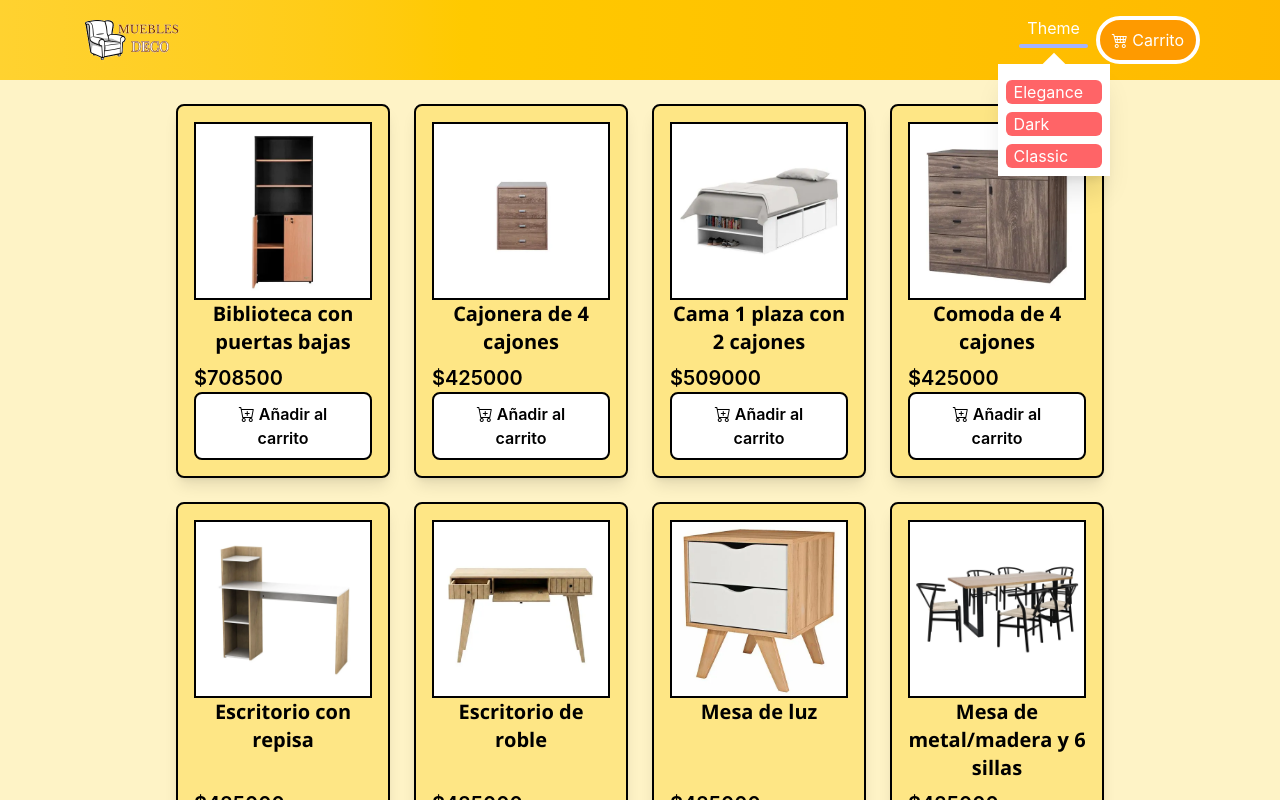
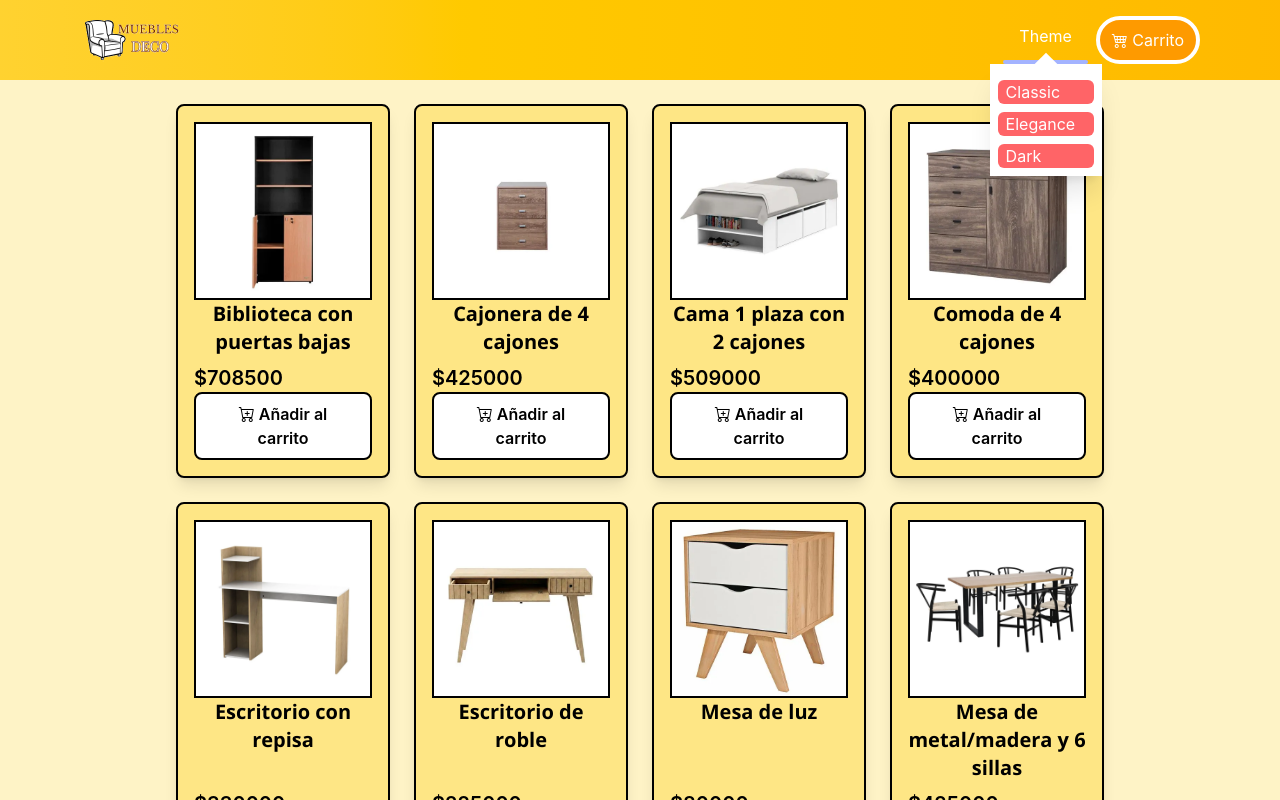
Before and after one commit to VicRamD/repo1_sprint3_mod4, a React (Vite) app: page / in a window 1280 px wide. Both pictures are taken after a click on the button "Theme". Shown: the top 800 px of the page. Built offline with nearby package versions, Linux system fonts and the light colour scheme; a web font is replaced by a local one.

Commit message:
añadiendo modificaciones para despliegue del menú de themes y añadiendo estilos a componentes

```diff
--- a/index.html
+++ b/index.html
@@ -4,7 +4,7 @@
     <meta charset="UTF-8" />
     <link rel="icon" type="image/svg+xml" href="/favicon.svg" />
     <meta name="viewport" content="width=device-width, initial-scale=1.0" />
-    <title>shopping-cart</title>
+    <title>Muebles Deco - List</title>
   </head>
   <body>
     <div id="root"></div>
--- a/src/components/Cart.jsx
+++ b/src/components/Cart.jsx
@@ -9,7 +9,7 @@ const Cart = () => {
 
             <div className={`fixed top-0 right-0 h-screen w-full lg:h-screen transform
             ${isOpen ? 'translate-x-0' : 'translate-x-full'}  transition-transform duration-300 ease-in-out z-45
-            flex flex-col bg-amber-700 dark:bg-mist-600`}>
+            flex flex-col bg-amber-700 dark:bg-mist-600 elegance:bg-elegance-500`}>
 
                 <div className="w-full h-1/12 bg-white flex justify-between shrink-0">
                     <h2 className="p-4 text-2xl">Mi carrito</h2>
--- a/src/components/ProductCard.jsx
+++ b/src/components/ProductCard.jsx
@@ -6,7 +6,7 @@ const ProductCard = ({product}) => {
 
   return (
     <div className="rounded-lg shadow-lg overflow-hidden max-w-80 p-4 border-2 border-black flex flex-col
-    bg-amber-200 text-black dark:bg-gray-700 dark:text-white">
+    bg-amber-200 text-black dark:bg-gray-700 dark:text-white elegance:bg-elegance-300">
             <img src={product.img} alt={product.alt} className="border-2 border-black"/>
 
             <div className="flex flex-col justify-between h-full">
@@ -16,7 +16,7 @@ const ProductCard = ({product}) => {
                 </h2>
                 <p className="text-xl font-semibold mt-auto">${product.price}</p>
                 <button className="bg-button-primary hover:bg-amber-40 py-2 px-4 border-2 border-black rounded-lg bg-white dark:bg-gray-500
-                w-full font-semibold cursor-pointer transition duration-200 hover:bg-neutral-400 hover:text-white
+                 w-full font-semibold cursor-pointer transition duration-200 hover:bg-neutral-400 hover:text-white
                 dark:hover:bg-white dark:hover:text-black" onClick={() => addToCartlist(product)}>
                     <i className="bi bi-cart-plus"></i> Añadir al carrito
                 </button>
--- a/src/components/layout/Footer.jsx
+++ b/src/components/layout/Footer.jsx
@@ -3,7 +3,7 @@ const Footer = () => {
     const nombreAutor = "Víctor Francisco Ramirez Diaz";
 
   return (
-    <footer className="p-5 mt-auto bg-blue-900 dark:bg-gray-600">
+    <footer className="p-5 mt-auto bg-orange-600 dark:bg-gray-600 elegance:bg-elegance-600">
       <p className="text-center text-white">Hecho con React por {nombreAutor}</p>
     </footer>
   )
--- a/src/components/layout/Header.jsx
+++ b/src/components/layout/Header.jsx
@@ -1,14 +1,20 @@
 import logo from "../../assets/logo-muebles-deco.png"
 import { useCartContext } from "../../contexts/CartContext";
 import { useThemeContext } from "../../contexts/ThemeContext"
+import { useOpener } from "../../hooks/useOpener";
 
 const Header = () => {
   const {toggle} = useCartContext();
   const {changeTheme, themes} = useThemeContext();
+  const {toggle: switcher, close, isOpen} = useOpener();
+
+  function closeTabAndChangeTheme(themeName){
+      changeTheme(themeName);
+      close();
+  }
 
   return (
     <header>
-        {/*<nav className='fixed flex items-center justify-between w-full h-[5em] bg-linear-to-r from-amber-300 to-amber-400 mx-auto z-30 py-5 px-6 lg:px-20 2xl:px-0'></nav>*/}
         <nav className='fixed flex items-center justify-between w-full h-[5em] bg-linear-to-r from-amber-300 to-amber-400
         elegance:bg-linear-to-r elegance:from-elegance-200 elegance:to-elegance-400
         dark:from-gray-600 dark:to-gray-900 mx-auto z-30 py-5 px-6 lg:px-20 2xl:px-0'>
@@ -19,17 +25,18 @@ const Header = () => {
           <div className="flex gap-4">
               {/**menu desplegable */}
               <div className="relative h-fit w-fit">
-                  <button className="relative text-white cursor-pointer">Theme</button>
+                  <button className="relative text-white cursor-pointer p-2 rounded-md hover:bg-white hover:text-black" onClick={switcher}>Theme</button>
                   <span className="absolute -bottom-2 -left-2 -right-2 h-1 origin-left rounded-full bg-indigo-300
                   transition-transform duration-300 ease-out"></span>
-                  <div className="absolute left-1/2 top-12 bg-white text-black -translate-x-1/2">
+
+                  <div className={`absolute left-1/2 top-12 bg-white text-black -translate-x-1/2 ${isOpen ? '' : 'hidden'}`}>
                     <div className="absolute -top-6 left-0 right-0 h-6 bg-transparent"></div>
                     <div className="absolute left-1/2 top-0 h-4 w-4 -translate-x-1/2 -translate-y-1/2 rotate-45 bg-white"></div>
                     <div className="size-28 bg-white p-2 shadow-xl  overflow-y-scroll">
                       <ul className="w-full">
                         {Object.keys(themes).map((themeName)=>{
                           return  <li key={themeName} className="cursor-pointer mt-2 px-2 text-white bg-red-400 dark:bg-gray-900
-                          elegance:bg-elegance-400 rounded-md" onClick={() => changeTheme(themeName)}>{themes[themeName]}</li>
+                          elegance:bg-elegance-400 rounded-md" onClick={() => closeTabAndChangeTheme(themeName)}>{themes[themeName]}</li>
                         })}
                       </ul>
 
@@ -39,7 +46,7 @@ const Header = () => {
 
               <button className='border-4 py-2 px-3 border-white text-white bg-amber-500 cursor-pointer rounded-3xl
               hover:text-amber-500 hover:bg-white dark:text-black dark:bg-white dark:border-gray-500
-              dark:hover:text-white dark:hover:bg-gray-500' onClick={toggle}><i className="bi bi-cart4"></i> Carrito</button>
+              dark:hover:text-white dark:hover:bg-gray-500 elegance:bg-elegance-500 elegance:hover:text-elegance-500' onClick={toggle}><i className="bi bi-cart4"></i> Carrito</button>
           </div>
       </nav>
     </header>
--- a/src/constants/furnitureList.js
+++ b/src/constants/furnitureList.js
@@ -2,13 +2,13 @@ export const furnitureList = [
     {id: 0, name: "Biblioteca con puertas bajas", alt:"Imagen de biblioteca con puertas bajas", img: "/src/assets/furniture/biblioteca-puertas-bajas-oficina.webp", price: "708500"},
     {id: 1, name: "Cajonera de 4 cajones", alt:"Imagen de cajonera con 4 cajones", img: "/src/assets/furniture/cajonera-dormitorio.webp", price: "425000"},
     {id: 2, name: "Cama 1 plaza con 2 cajones", alt:"Imagen de cama 1 plaza con 2 cajones", img: "/src/assets/furniture/cama-1plaza-2cajones-dormitorio.webp", price: "509000"},
-    {id: 3, name: "Comoda de 4 cajones", alt:"Imagen de comoda con 4 cajones", img: "/src/assets/furniture/comoda-4cajones-dormitorio.webp", price: "425000"},
-    {id: 4, name: "Escritorio con repisa", alt:"Imagen de escritorio con repisa", img: "/src/assets/furniture/escritorio-repisa-oficina.webp", price: "425000"},
-    {id: 5, name: "Escritorio de roble", alt:"Imagen de escritorio de roble", img: "/src/assets/furniture/escritorio-roble-oficina.webp", price: "425000"},
-    {id: 6, name: "Mesa de luz", alt:"Imagen de mesa de luz", img: "/src/assets/furniture/mesa-luz-dormitorio.webp", price: "425000"},
+    {id: 3, name: "Comoda de 4 cajones", alt:"Imagen de comoda con 4 cajones", img: "/src/assets/furniture/comoda-4cajones-dormitorio.webp", price: "400000"},
+    {id: 4, name: "Escritorio con repisa", alt:"Imagen de escritorio con repisa", img: "/src/assets/furniture/escritorio-repisa-oficina.webp", price: "330000"},
+    {id: 5, name: "Escritorio de roble", alt:"Imagen de escritorio de roble", img: "/src/assets/furniture/escritorio-roble-oficina.webp", price: "225000"},
+    {id: 6, name: "Mesa de luz", alt:"Imagen de mesa de luz", img: "/src/assets/furniture/mesa-luz-dormitorio.webp", price: "80000"},
     {id: 7, name: "Mesa de metal/madera y 6 sillas", alt:"Imagen de de mesa con 6 sillas", img: "/src/assets/furniture/mesa-metal-madera-6sillas-comedor.webp", price: "425000"},
-    {id: 8, name: "Mesa de metal/vidrio y 4 sillas", alt:"Imagen de mesa con 4 sillas", img: "/src/assets/furniture/mesa-metal-vidrio-4sillas-comedor.webp", price: "425000"},
-    {id: 9, name: "Mesa redonda", alt:"Imagen de mesa redonda", img: "/src/assets/furniture/mesa-redonda-comedor.webp", price: "425000"},
-    {id: 10, name: "Placard", alt:"Imagen de placard", img: "/src/assets/furniture/placard-dormitorio.webp", price: "425000"},
-    {id: 11, name: "Silla estilo bar", alt:"Imagen de silla bar", img: "/src/assets/furniture/silla-bar-comedor.webp", price: "425000"},
+    {id: 8, name: "Mesa de metal/vidrio y 4 sillas", alt:"Imagen de mesa con 4 sillas", img: "/src/assets/furniture/mesa-metal-vidrio-4sillas-comedor.webp", price: "350000"},
+    {id: 9, name: "Mesa redonda", alt:"Imagen de mesa redonda", img: "/src/assets/furniture/mesa-redonda-comedor.webp", price: "200500"},
+    {id: 10, name: "Placard", alt:"Imagen de placard", img: "/src/assets/furniture/placard-dormitorio.webp", price: "500000"},
+    {id: 11, name: "Silla estilo bar", alt:"Imagen de silla bar", img: "/src/assets/furniture/silla-bar-comedor.webp", price: "75000"},
 ]
--- /dev/null
+++ b/src/hooks/useOpener.js
@@ -0,0 +1,11 @@
+import { useState } from "react";
+
+export const useOpener = () => {
+    const [isOpen, setIsOpen] = useState(false);
+
+    const open = () => setIsOpen(true);
+    const close = () => setIsOpen(false);
+    const toggle = () => setIsOpen((prev) => !prev);
+
+    return {open, close, toggle, isOpen};
+}
--- a/src/hooks/useTheme.js
+++ b/src/hooks/useTheme.js
@@ -6,9 +6,9 @@ export const useTheme = () => {
     });
 
     const themes = {
+        classic: "Classic",
         elegance: "Elegance",
-        dark: "Dark",
-        classic: "Classic"
+        dark: "Dark"
     }
 
     const changeTheme = (themeName) => setTheme(themeName);
```
Also changed, not shown: src/index.css (+0 -40 lines).
